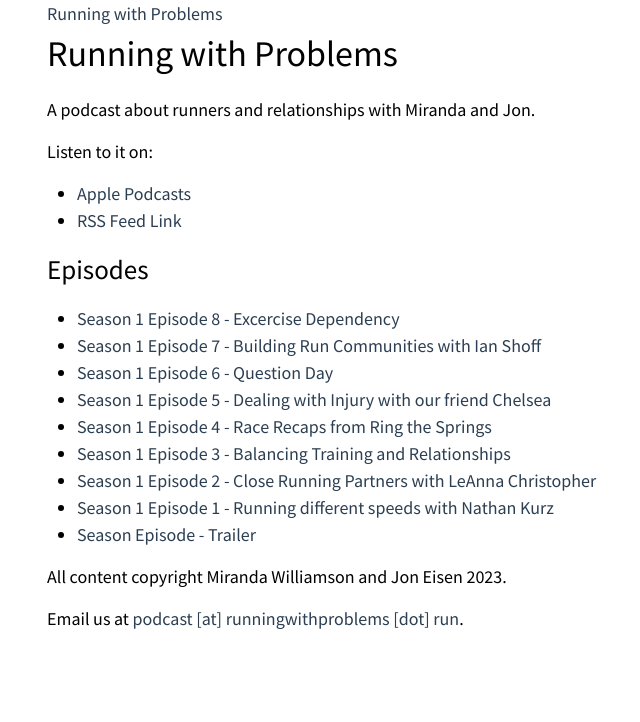
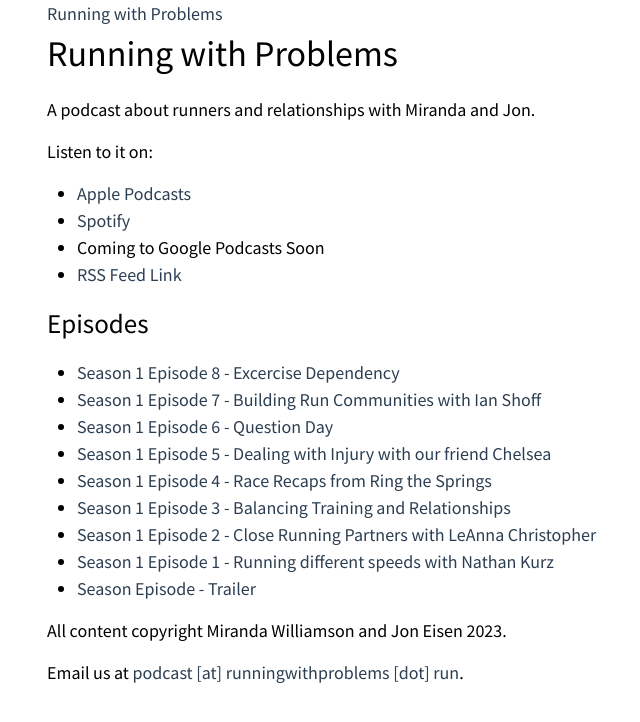
Before and after one commit to yanatan16/runningwithproblems.com, a Jekyll site: the page built from index.md, in a window 1280 px wide. Shown: the top 722 px of the page, without its empty margins (73-713 px from the left). Built offline with Jekyll 4.4.1, drawn with Linux system fonts in a browser that asks for light colours.

Commit message:
add Spotify link

```diff
--- a/index.md
+++ b/index.md
@@ -9,4 +9,6 @@ A podcast about runners and relationships with Miranda and Jon.
 Listen to it on:
 
 - [Apple Podcasts](https://podcasts.apple.com/us/podcast/running-with-problems/id1684062687)
+- [Spotify](https://open.spotify.com/show/5V5FI3Z23dE8WkgSaCS6uq?si=6cd3d44297d9471c)
+- Coming to Google Podcasts Soon
 - [RSS Feed Link](feed.xml)
```
